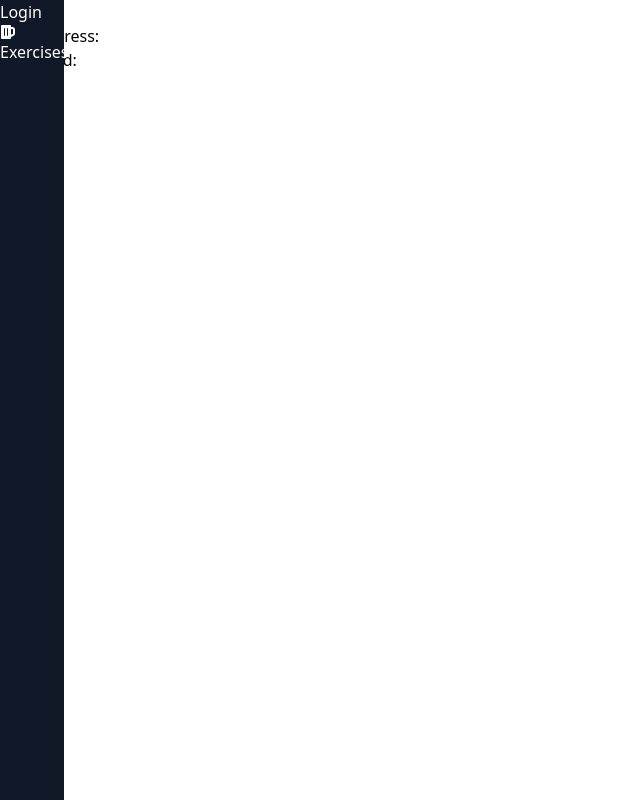
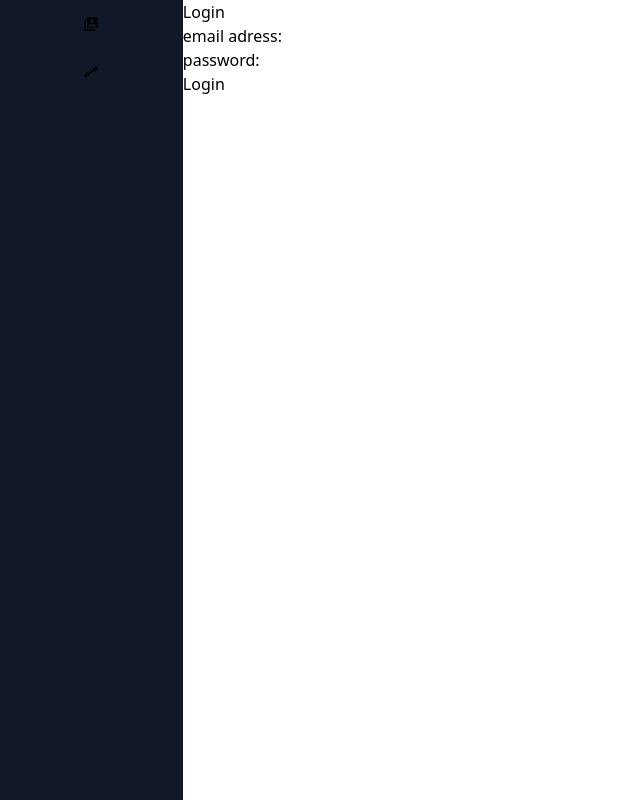
Before and after one commit to Yoavvm/TrashCan, a React (Create React App) app in the folder test-app/: page / in a window 1280 px wide. Shown: the whole page, without its empty margins (0-640 px from the left). Built offline with nearby package versions, Linux system fonts and the light colour scheme.

Commit message:
some tailwind additions

```diff
--- a/test-app/src/App.tsx
+++ b/test-app/src/App.tsx
@@ -3,6 +3,7 @@ import { Routes, Route } from "react-router-dom";
 import Login from './components/Login';
 import Register from './components/Register';
 import Exercises from './components/Exercises';
+import Main from './components/Main';
 
 
 
@@ -10,17 +11,18 @@ function App() {
 
 
   return (
-    <div>
-      <Navbar/>
+    <div className='grid grid-cols-7 top-0 left-0 h-screen w-screen bg-gray-900'>
+      <Navbar />
 
-      <Routes>
-        <Route path='login' element={<Login/>}/>
-        <Route path='register' element={<Register/>}/>
-        <Route path='exercises' element={<Exercises/>}/>
-        <Route path='*' element={<Login/>}/>
+      <Main>
+        <Routes>
+          <Route path='login' element={<Login />} />
+          <Route path='register' element={<Register />} />
+          <Route path='exercises' element={<Exercises />} />
+          <Route path='*' element={<Login />} />
 
-      </Routes>
-
+        </Routes>
+      </Main>
 
     </div>
   );
--- /dev/null
+++ b/test-app/src/components/Main.tsx
@@ -0,0 +1,16 @@
+import React from 'react'
+import { JsxElement } from 'typescript'
+
+type Props = {
+    children: JSX.Element
+}
+
+const Main: React.FC<Props> = ({ children }) => {
+    return (
+        <div className='col-span-6 bg-white'>
+            {children}
+        </div>
+    )
+}
+
+export default Main
--- a/test-app/src/components/Navbar.tsx
+++ b/test-app/src/components/Navbar.tsx
@@ -1,24 +1,26 @@
 
 import React from 'react'
 import { Link } from 'react-router-dom';
-import { FaBeer } from 'react-icons/fa';
+import { CgGym } from 'react-icons/cg';
+import { MdSwitchAccount } from 'react-icons/md';
 
 const Navbar = () => {
     return (
-        <div className='fixed top-0 left-0 h-screen w-16 flex flex-col bg-gray-900 text-white' >
-            <div>
-                <Link to="/">Login</Link>
-            </div>
-            <div>
-                <Link to="/register"><FaBeer/></Link>
-
-            </div>
-            <div>
-                <Link to="/exercises">Exercises</Link>
-
-            </div>
+        <div className='' >
+            <NavbarIcon icon={<MdSwitchAccount/>} destination="/login" />
+            <NavbarIcon icon={<CgGym/>} destination="/exercises" />
         </div>
     )
 }
 
+const NavbarIcon = ({icon, destination}:any) => {
+    return (
+        <div>
+            <Link className='relative flex items-center justify-center h-12 w-16 mx-auto' to={`${destination}`}>{icon}</Link>
+
+        </div>
+    )
+
+}
+
 export default Navbar
```
